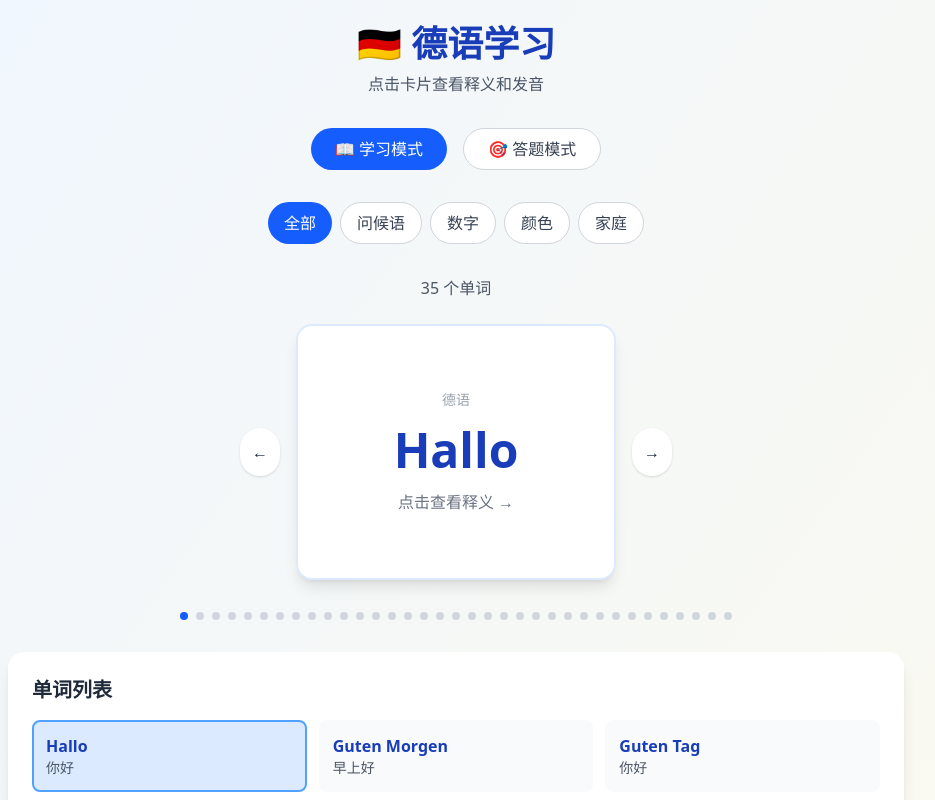
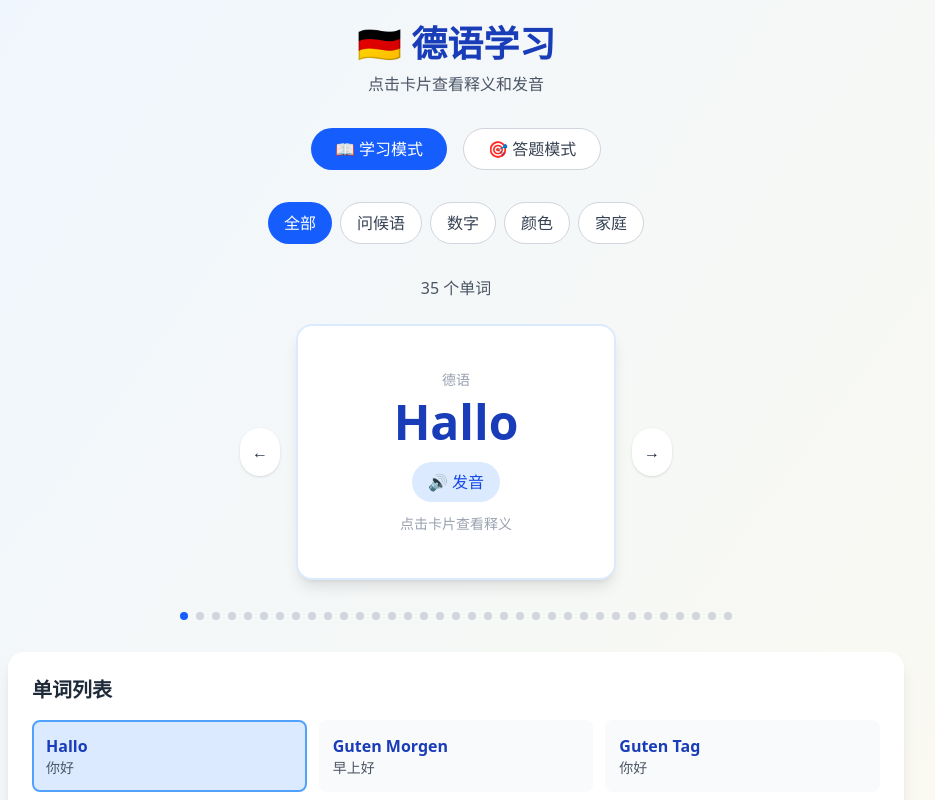
Before and after one commit to baihongjian/BENZ, a Next.js app: page /02-edu/language in a window 1280 px wide. Shown: the top 800 px of the page, without its empty margins (184-1119 px from the left). Built offline with nearby package versions, Linux system fonts and the light colour scheme.

Commit message:
题模式中德语单词旁边现在也有发音按钮了

```diff
--- a/app/02-edu/language/page.tsx
+++ b/app/02-edu/language/page.tsx
@@ -1,6 +1,25 @@
 "use client";
 
 import { useState, useCallback } from "react";
+
+// 发音函数
+const speak = (text: string) => {
+  if (typeof window === "undefined") return;
+
+  const utterance = new SpeechSynthesisUtterance(text);
+  utterance.lang = "de-DE"; // 德语
+  utterance.rate = 0.8; // 稍慢一点
+  utterance.pitch = 1;
+
+  // 尝试选择德语语音
+  const voices = speechSynthesis.getVoices();
+  const germanVoice = voices.find(v => v.lang.includes("de"));
+  if (germanVoice) {
+    utterance.voice = germanVoice;
+  }
+
+  speechSynthesis.speak(utterance);
+};
 
 // 播放音效
 const playSound = (type: "correct" | "wrong") => {
@@ -276,7 +295,16 @@ export default function GermanLearning() {
               {/* 德语单词显示 */}
               <div className="bg-white rounded-2xl shadow-lg p-6 text-center mb-4 border-2 border-amber-100">
                 <span className="text-sm text-gray-400 mb-2 block">请选择对应的中文翻译</span>
-                <h2 className="text-4xl font-bold text-blue-800">{quizWord.german}</h2>
+                <div className="flex items-center justify-center gap-4">
+                  <h2 className="text-4xl font-bold text-blue-800">{quizWord.german}</h2>
+                  <button
+                    onClick={() => speak(quizWord.german)}
+                    className="p-3 bg-amber-100 text-amber-700 rounded-full hover:bg-amber-200 transition"
+                    title="发音"
+                  >
+                    🔊
+                  </button>
+                </div>
               </div>
 
               {/* 选项列表 */}
@@ -365,9 +393,18 @@ export default function GermanLearning() {
             <div className={`relative w-full h-full transition-transform duration-500 transform-style-3d ${isFlipped ? "rotate-y-180" : ""}`}>
               {/* 正面 - 德语 */}
               <div className="absolute w-full h-full backface-hidden bg-white rounded-2xl shadow-lg flex flex-col items-center justify-center p-6 border-2 border-blue-100">
-                <span className="text-sm text-gray-400 mb-4">德语</span>
+                <span className="text-sm text-gray-400 mb-2">德语</span>
                 <h2 className="text-5xl font-bold text-blue-800 mb-4">{currentWord?.german}</h2>
-                <span className="text-gray-500">点击查看释义 →</span>
+                <button
+                  onClick={(e) => {
+                    e.stopPropagation();
+                    currentWord && speak(currentWord.german);
+                  }}
+                  className="flex items-center gap-2 px-4 py-2 bg-blue-100 text-blue-700 rounded-full hover:bg-blue-200 transition"
+                >
+                  🔊 发音
+                </button>
+                <span className="text-gray-400 text-sm mt-3">点击卡片查看释义</span>
               </div>
 
               {/* 背面 - 中文和发音 */}
```
